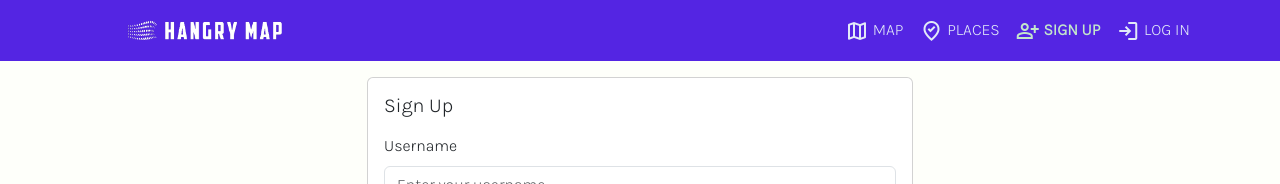
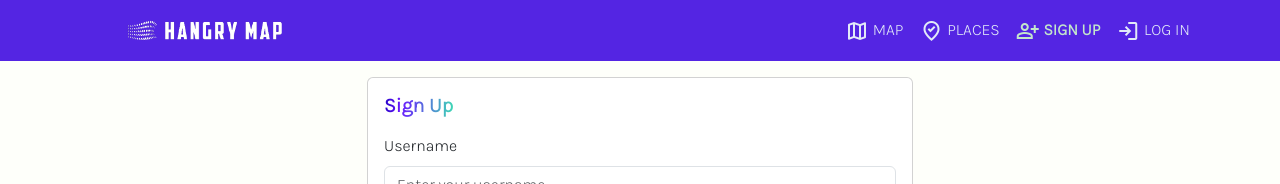
Before and after one commit to eli-ennab/hangry-map, a React (Vite) app: page /signup in a window 1280 px wide. Shown: the top 184 px of the page. Built offline with nearby package versions, Linux system fonts and the light colour scheme; no server answers; the database is empty.

Commit message:
added Alert box to errorMessage

```diff
--- a/src/pages/SignupPage.tsx
+++ b/src/pages/SignupPage.tsx
@@ -10,6 +10,7 @@ import Col from 'react-bootstrap/Col'
 import Container from "react-bootstrap/Container"
 import Form from 'react-bootstrap/Form'
 import Row from 'react-bootstrap/Row'
+import Alert from 'react-bootstrap/Alert'
 
 const SignupPage = () => {
 	const [loading, setLoading] = useState(false)
@@ -47,9 +48,8 @@ const SignupPage = () => {
 				<Col md={{ span: 6, offset: 3 }}>
 					<Card>
 						<Card.Body>
-							<Card.Title className="mb-3">Sign Up</Card.Title>
-							{/* {errorMessage && {errorMessage}} */}
-
+							<Card.Title className="mb-3 headingGradient">Sign Up</Card.Title>
+							{errorMessage && <Alert variant="dark" className={'text-center mt-3 w-75 mx-auto'}>{errorMessage}</Alert>}
 							<Form onSubmit={handleSubmit(onSignup)}>
 
 								<Form.Group controlId="username" className="mb-3">
```
